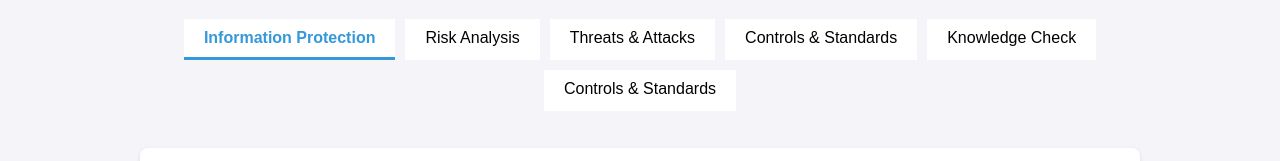
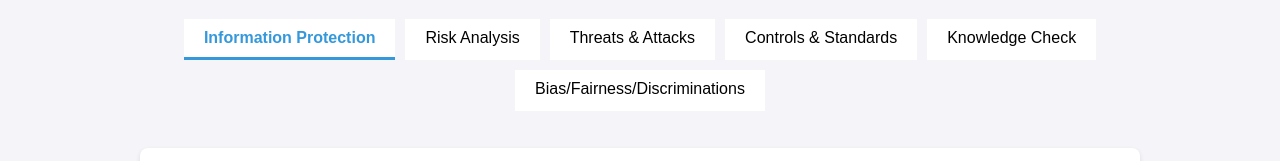
Before and after one commit to tannisthamaiti/week3, a plain HTML site: page index.html in a window 1280 px wide. Shown: the part 186-347 px from the top of the page. Drawn offline with Linux system fonts and the light colour scheme.

Commit message:
Update index.html

```diff
--- a/index.html
+++ b/index.html
@@ -133,7 +133,7 @@
         <button class="tab-btn" onclick="openTab(event, 'threats')">Threats & Attacks</button>
         <button class="tab-btn" onclick="openTab(event, 'controls')">Controls & Standards</button>
         <button class="tab-btn" onclick="openTab(event, 'quiz')">Knowledge Check</button>
-        <button class="tab-btn" onclick="window.location.href='ethics.html'">Controls & Standards</button>
+        <button class="tab-btn" onclick="window.location.href='ethics.html'">Bias/Fairness/Discriminations</button>
     </div>
 
     <div id="protection" class="tab-content active">
```
